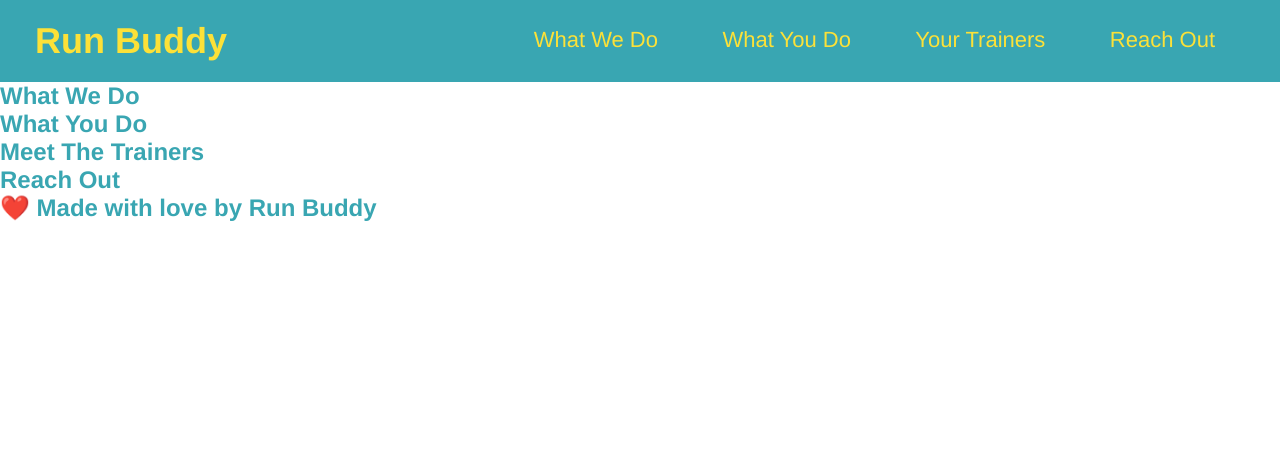
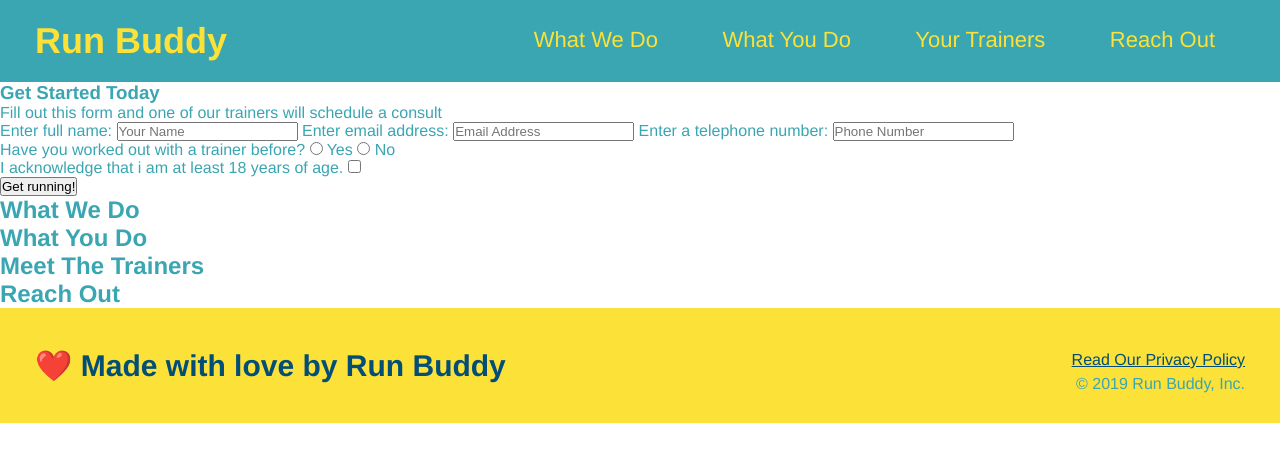
Before and after one commit to JosephJoeyJoe/Run-Buddy, a plain HTML site: page index.html in a window 1280 px wide. Drawn offline with Linux system fonts and the light colour scheme.

Commit message:
hero html

```diff
--- a/assets/css/style.css
+++ b/assets/css/style.css
@@ -1,6 +1,7 @@
 * {
     margin: 0;
     padding: 0;
+    box-sizing: border-box;
 }
 
 body {
@@ -42,3 +43,26 @@ header nav ul li a {
     font-weight: lighter;
     font-size: 22px;
 }
+
+footer {
+    background: #fce138;
+    width: 100%;
+    padding: 40px 35px;
+}
+
+footer h2 {
+    display: inline;
+    color: #024e76;
+    font-size: 30px;
+    margin: 0;
+}
+
+footer div {
+    float: right;
+    line-height: 1.5;
+    text-align: right;
+}
+
+footer a {
+    color : #024e76;
+}
--- a/index.html
+++ b/index.html
@@ -31,8 +31,37 @@
 
     <!-- hero/jumbotron-->
     <section>
+        <div>
+            <h3>Get Started Today</h3>
+            <p>Fill out this form and one of our trainers will schedule a consult</p>
+        <!-- Add form element-->
+        <form>
+            <label for="name">Enter full name:</label>
+            <input type="text" placeholder="Your Name" name="name" id="name" />
 
+            <label for="email">Enter email address:</label>
+            <input type="email" placeholder="Email Address" name="email" id="email" />
+
+            <label for="phone">Enter a telephone number:</label>
+            <input type="tel" placeholder="Phone Number" name="phone" id="phone" />
+            <p>
+                Have you worked out with a trainer before?
+                <input type="radio" name="trainer-confirm" id="trainer-yes" />
+                <label for="trainer-yes">Yes</label>
+                <input type="radio" name="trainer-confirm" id="trainer-no" />
+                <label for="trainer-no">No</label>
+            </p>
+            <p>
+                <label for="checkbox">I acknowledge that i am at least 18 years of age.</label>
+                <input type="checkbox" name="age-confirm" id="checkbox" />
+            </p>
+            <button type="submit">
+                Get running!
+            </button>
+        </form>
+        </div>
     </section>
+    <!-- end hero-->
 
     <!-- "whate we do" section -->
     <section>
@@ -57,6 +86,11 @@
     <!-- footer -->
     <footer>
         <H2>❤️ Made with love by Run Buddy</H2>
+
+        <div>
+            <a href="#">Read Our Privacy Policy</a><br />
+            &copy; 2019 Run Buddy, Inc.
+        </div>
     </footer>
 
 
```
